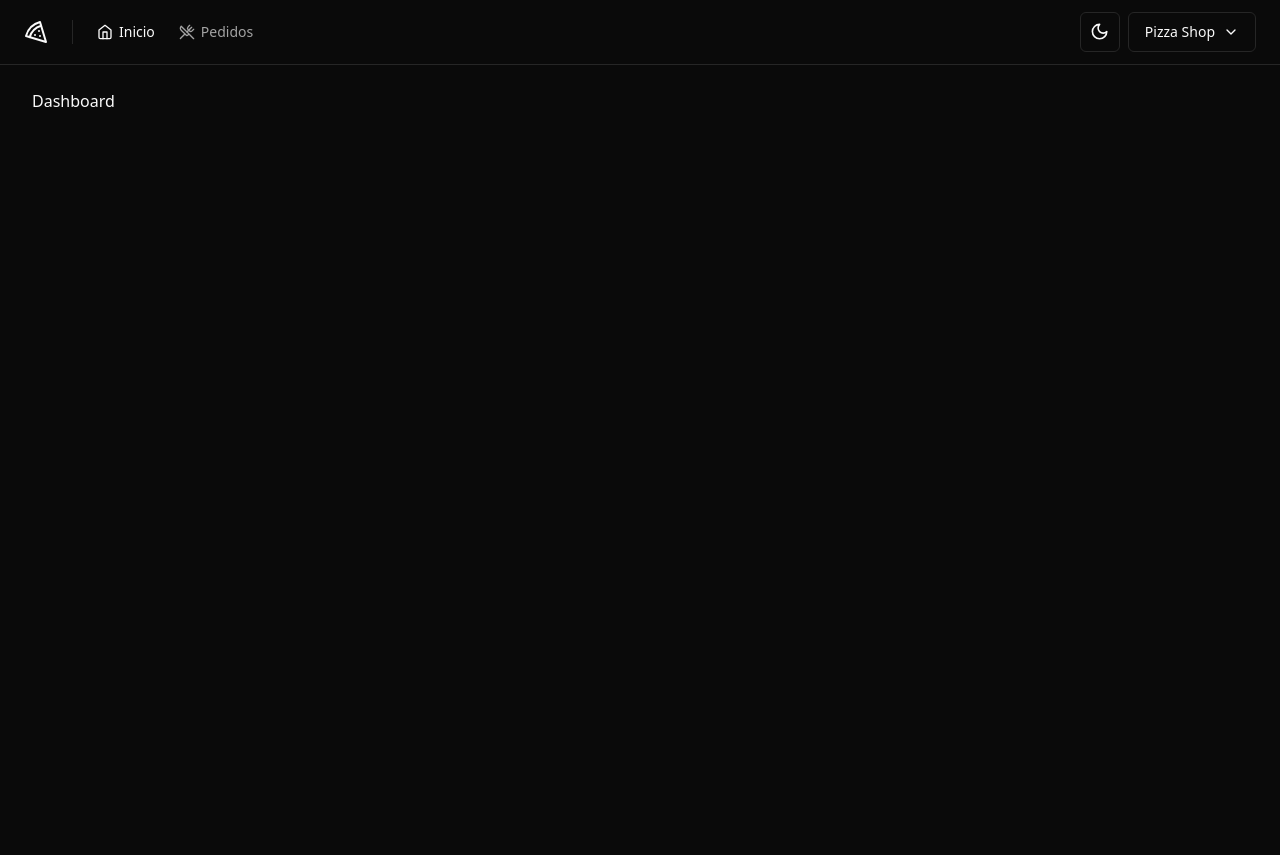
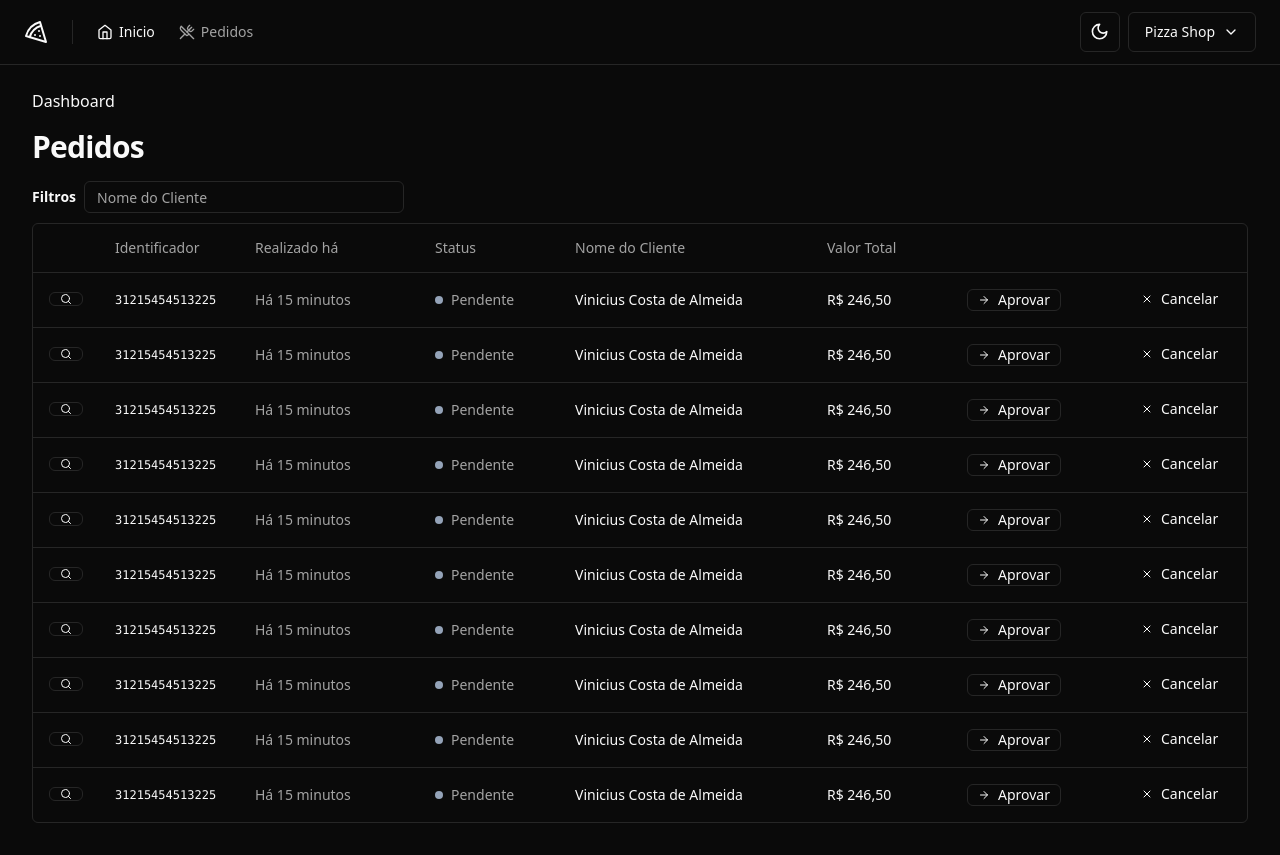
Before and after one commit to vinnycosta9898/ignite-pizza-shop, a React (Vite) app in the folder frontend/: page / in a window 1280 px wide. Before the commit the page ends 800 px from the top, so only its background shows below. Built offline with nearby package versions, Linux system fonts and the light colour scheme.

Commit message:
Criando a pagina de orders

```diff
--- a/frontend/src/components/account-menu.tsx
+++ b/frontend/src/components/account-menu.tsx
@@ -14,7 +14,7 @@
                 </Button>
             </DropdownMenuTrigger>
 
-            <DropdownMenuContent alingn="end" className="w-56">
+            <DropdownMenuContent align="end" className="w-56">
                 <DropdownMenuLabel className="flex flex-col">
 
                     <span>Vinicius Costa</span>
--- a/frontend/src/components/ui/button.tsx
+++ b/frontend/src/components/ui/button.tsx
@@ -1,3 +1,4 @@
+/* eslint-disable prettier/prettier */
 import { Slot } from '@radix-ui/react-slot'
 import { cva, type VariantProps } from 'class-variance-authority'
 import * as React from 'react'
@@ -22,6 +23,7 @@
       size: {
         default: 'h-10 px-4 py-2',
         sm: 'h-9 rounded-md px-3',
+        xs: 'h-=-8 px-2.5',
         lg: 'h-11 rounded-md px-8',
         icon: 'h-10 w-10',
       },
--- /dev/null
+++ b/frontend/src/components/ui/table.tsx
@@ -0,0 +1,117 @@
+import * as React from 'react'
+
+import { cn } from '@/lib/utils'
+
+const Table = React.forwardRef<
+  HTMLTableElement,
+  React.HTMLAttributes<HTMLTableElement>
+>(({ className, ...props }, ref) => (
+  <div className="relative w-full overflow-auto">
+    <table
+      ref={ref}
+      className={cn('w-full caption-bottom text-sm', className)}
+      {...props}
+    />
+  </div>
+))
+Table.displayName = 'Table'
+
+const TableHeader = React.forwardRef<
+  HTMLTableSectionElement,
+  React.HTMLAttributes<HTMLTableSectionElement>
+>(({ className, ...props }, ref) => (
+  <thead ref={ref} className={cn('[&_tr]:border-b', className)} {...props} />
+))
+TableHeader.displayName = 'TableHeader'
+
+const TableBody = React.forwardRef<
+  HTMLTableSectionElement,
+  React.HTMLAttributes<HTMLTableSectionElement>
+>(({ className, ...props }, ref) => (
+  <tbody
+    ref={ref}
+    className={cn('[&_tr:last-child]:border-0', className)}
+    {...props}
+  />
+))
+TableBody.displayName = 'TableBody'
+
+const TableFooter = React.forwardRef<
+  HTMLTableSectionElement,
+  React.HTMLAttributes<HTMLTableSectionElement>
+>(({ className, ...props }, ref) => (
+  <tfoot
+    ref={ref}
+    className={cn(
+      'border-t bg-muted/50 font-medium [&>tr]:last:border-b-0',
+      className,
+    )}
+    {...props}
+  />
+))
+TableFooter.displayName = 'TableFooter'
+
+const TableRow = React.forwardRef<
+  HTMLTableRowElement,
+  React.HTMLAttributes<HTMLTableRowElement>
+>(({ className, ...props }, ref) => (
+  <tr
+    ref={ref}
+    className={cn(
+      'border-b transition-colors hover:bg-muted/50 data-[state=selected]:bg-muted',
+      className,
+    )}
+    {...props}
+  />
+))
+TableRow.displayName = 'TableRow'
+
+const TableHead = React.forwardRef<
+  HTMLTableCellElement,
+  React.ThHTMLAttributes<HTMLTableCellElement>
+>(({ className, ...props }, ref) => (
+  <th
+    ref={ref}
+    className={cn(
+      'h-12 px-4 text-left align-middle font-medium text-muted-foreground [&:has([role=checkbox])]:pr-0',
+      className,
+    )}
+    {...props}
+  />
+))
+TableHead.displayName = 'TableHead'
+
+const TableCell = React.forwardRef<
+  HTMLTableCellElement,
+  React.TdHTMLAttributes<HTMLTableCellElement>
+>(({ className, ...props }, ref) => (
+  <td
+    ref={ref}
+    className={cn('p-4 align-middle [&:has([role=checkbox])]:pr-0', className)}
+    {...props}
+  />
+))
+TableCell.displayName = 'TableCell'
+
+const TableCaption = React.forwardRef<
+  HTMLTableCaptionElement,
+  React.HTMLAttributes<HTMLTableCaptionElement>
+>(({ className, ...props }, ref) => (
+  <caption
+    ref={ref}
+    className={cn('mt-4 text-sm text-muted-foreground', className)}
+    {...props}
+  />
+))
+TableCaption.displayName = 'TableCaption'
+
+export {
+  Table,
+  TableHeader,
+  TableBody,
+  TableFooter,
+  TableHead,
+  TableRow,
+  TableCell,
+  TableCaption,
+}
--- a/frontend/src/pages/app/dashboard.tsx
+++ b/frontend/src/pages/app/dashboard.tsx
@@ -1,11 +1,14 @@
 /* eslint-disable prettier/prettier */
 import { Helmet } from 'react-helmet-async'
+
+import Orders from './orders/orders'
 
 export function DashBoard() {
     return (
         <>
             <Helmet title="dashboard" />
             <h1>Dashboard</h1>
+            <Orders />
         </>
     )
 }
--- /dev/null
+++ b/frontend/src/pages/app/orders/orders.tsx
@@ -0,0 +1,87 @@
+/* eslint-disable prettier/prettier */
+import { ArrowRight, Search, X } from 'lucide-react'
+import { Helmet } from 'react-helmet-async'
+
+import { Button } from '@/components/ui/button'
+import { Input } from '@/components/ui/input'
+import { Table, TableBody, TableCell, TableHead, TableHeader, TableRow } from '@/components/ui/table'
+
+
+export default function Orders() {
+    return (
+        <>
+            <Helmet title="Pedidos" />
+            <div className="flex flex-col gap-4">
+                <h1 className="text-3xl font-bold tracking-tight">Pedidos</h1>
+            </div>
+            <div className="space-y-2.5">
+                <form className="flex items-center gap-2">
+                    <span className="text-sm font-semibold">Filtros</span>
+                    <Input placeholder="Nome do Cliente" className="h-8 w-[320px]" />
+                </form>
+
+                <div className="border rounded-md">
+                    <Table>
+                        <TableHeader>
+                            <TableRow>
+                                <TableHead className="w-[64px]"></TableHead>
+                                <TableHead className="w-[140px]">Identificador</TableHead>
+                                <TableHead className="w-[180px]">Realizado há</TableHead>
+                                <TableHead className="w-[140px]">Status</TableHead>
+                                <TableHead>Nome do Cliente</TableHead>
+                                <TableHead className="w-[140px]">Valor Total</TableHead>
+                                <TableHead className="w-[164px]"></TableHead>
+                                <TableHead className="w-[132px]"></TableHead>
+                            </TableRow>
+                        </TableHeader>
+                        <TableBody>
+                            {Array.from({ length: 10 }).map((_, index) => {
+                                return (
+                                    <TableRow key={index}>
+                                        <TableCell>
+                                            <Button variant='outline' size='xs'>
+                                                <Search className="w-3 h-3" />
+                                                <span className='sr-only' >Detalhes do pedido</span>
+                                            </Button>
+                                        </TableCell>
+                                        <TableCell className="font-mono text-xs font-medium">
+                                            31215454513225
+                                        </TableCell>
+                                        <TableCell className="text-muted-foreground">
+                                            Há 15 minutos
+                                        </TableCell>
+                                        <TableCell>
+                                            <div className="flex items-center gap-2">
+                                                <span className="h-2 w-2 rounded-full bg-slate-400"></span>
+                                                <span className='font-medium text-muted-foreground'>Pendente</span>
+                                            </div>
+                                        </TableCell>
+                                        <TableCell className="font-medium">
+                                            Vinicius Costa de Almeida
+                                        </TableCell>
+                                        <TableCell className='font-medium'>
+                                            R$ 246,50
+                                        </TableCell>
+
+                                        <TableCell>
+                                            <Button variant="outline" size="xs">
+                                                <ArrowRight className="w-3 h-3 mr-2" />
+                                                Aprovar
+                                            </Button>
+                                        </TableCell>
+                                        <TableCell>
+                                            <Button variant="ghost" size="xs">
+                                                <X className="w-3 h-3 mr-2" />
+                                                Cancelar
+                                            </Button>
+                                        </TableCell>
+                                    </TableRow>
+                                )
+                            })}
+                        </TableBody>
+                    </Table>
+                </div>
+            </div>
+        </>
+    )
+}
```
